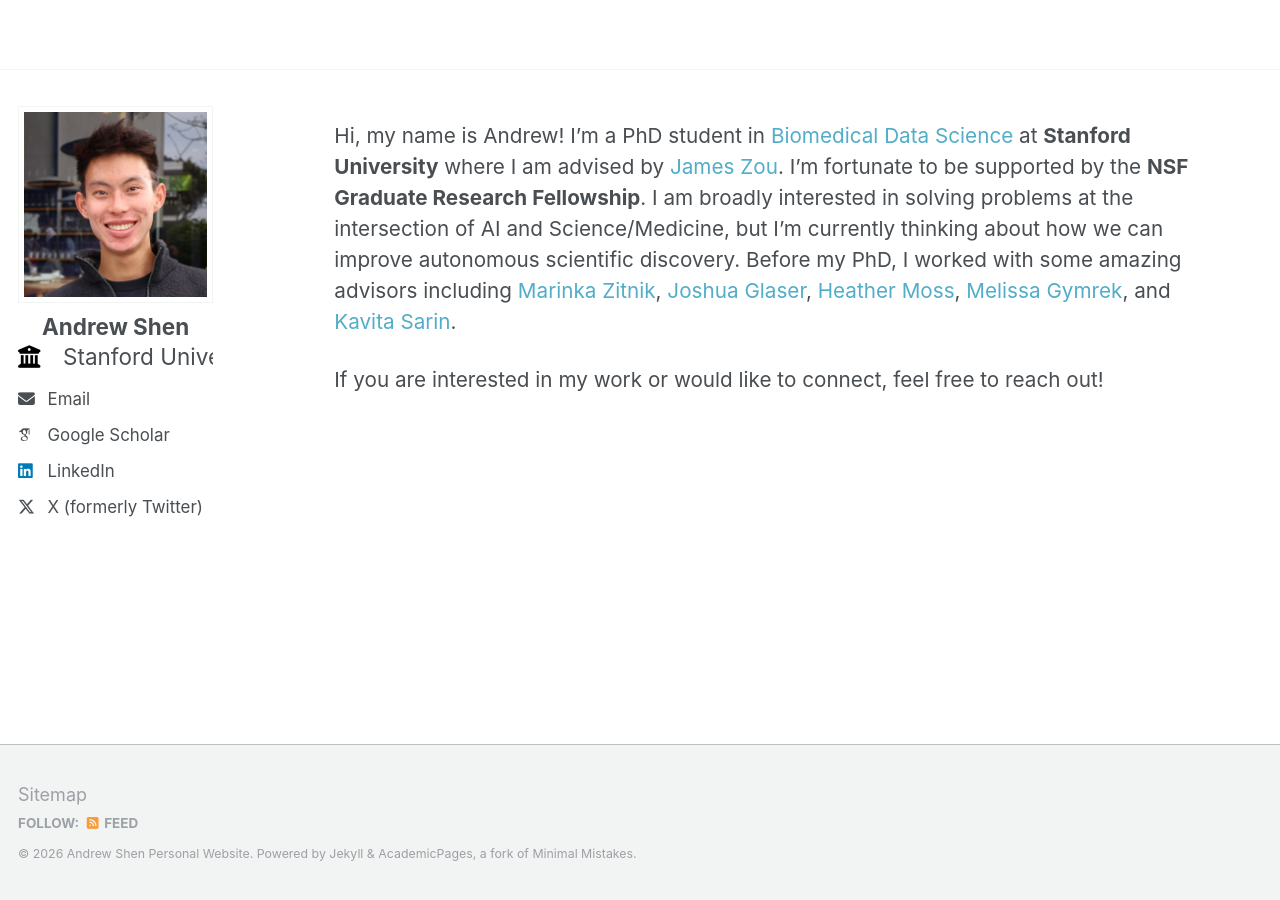
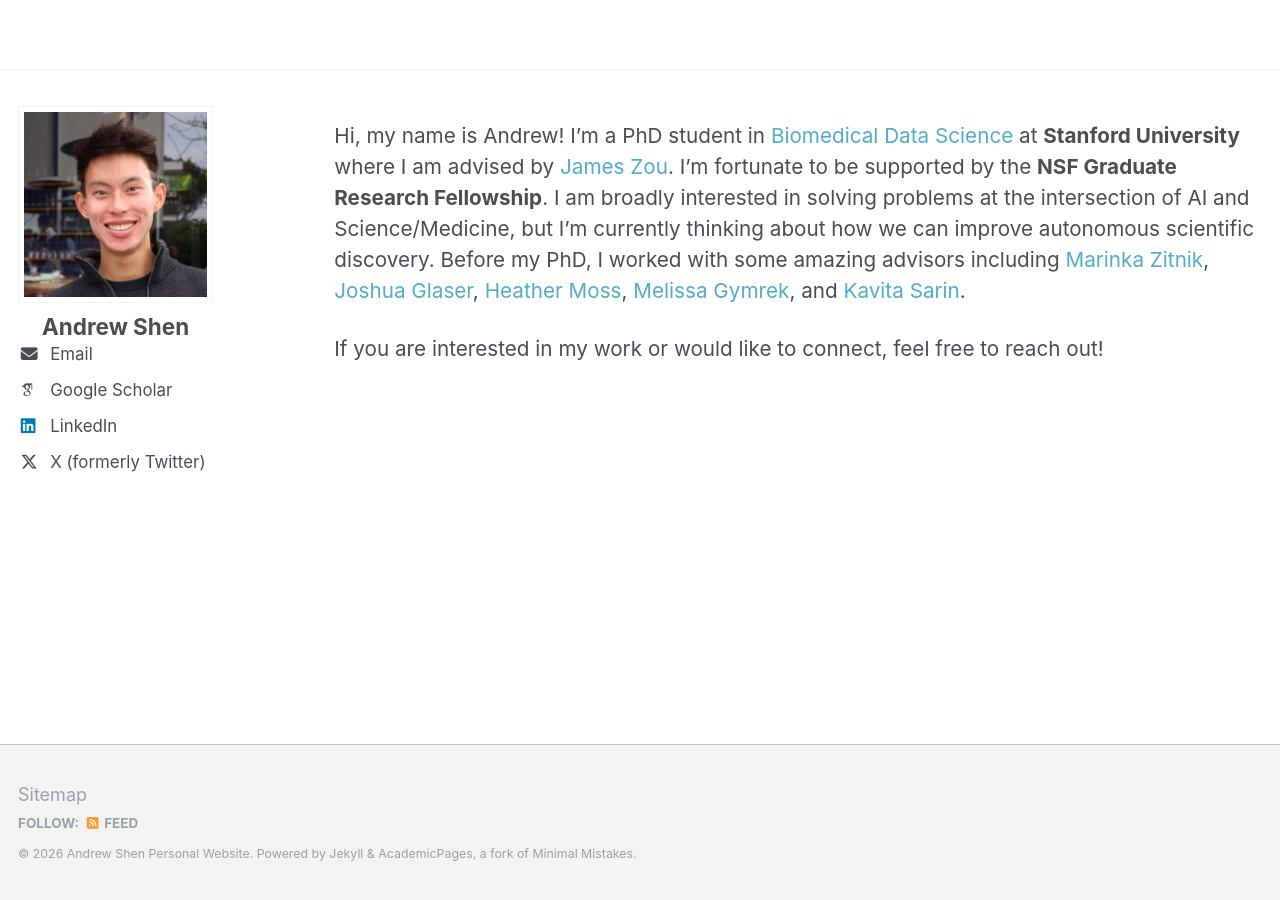
Before and after one commit to andrew7shen/andrew7shen.github.io, a Jekyll site: the page built from _pages/about.md, in a window 1280 px wide. Built offline with Jekyll 4.4.1, drawn with Linux system fonts in a browser that asks for light colours; some web fonts are replaced.

Commit message:
formatting fix

```diff
--- a/_config.yml
+++ b/_config.yml
@@ -26,7 +26,7 @@ author:
   pronouns         : # example: "she/her"
   bio              : ""
   location         : #
-  employer         : "Stanford University"
+  employer         : #
   uri              : # URL
   email            : "ashen7@stanford.edu"
 
--- a/_sass/_page.scss
+++ b/_sass/_page.scss
@@ -20,7 +20,7 @@
   @include breakpoint($large) {
     @include span(10 of 12 last);
     @include prefix(1 of 12);
-    @include suffix(0.5 of 12);
+    @include suffix(0 of 12);
   }
 
   .page__inner-wrap {
```
